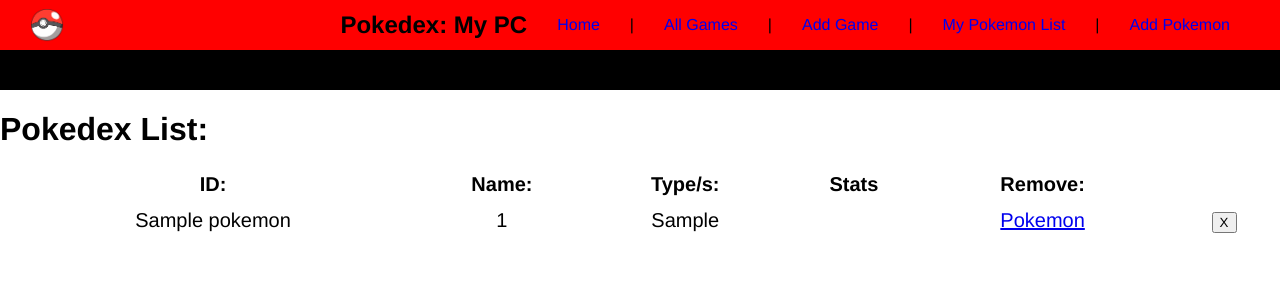
After one commit to Exiled184/Pokedex, a Node server app: page /pokemons in a window 1280 px wide. The commit adds this page. Shown: the top 300 px of the page. Run offline with Node 20, Linux system fonts and the light colour scheme; tables that the repository leaves empty hold one stand-in row (values such as "Sample post"); some libraries are stand-ins or nearby versions.

```diff
--- a/controllers/pokemons.js
+++ b/controllers/pokemons.js
@@ -1,19 +1,49 @@
-const Pokemon = require("../models/pokemon");
+const pokemon = require("../models/pokemon");
 const Game = require("../models/game");
 
 module.exports = {
-  fetchPokemon,
+  fetchPokemonData,
+  fetchPokemonList,
+  index,
+  new: newPokemon,
 };
 
-async function fetchPokemon(pokemon) {
+async function index(req, res) {
+  console.log("hello world");
+  res.render("pokemons", { pokemons: await pokemon.find({}) });
+}
+
+async function fetchPokemonData(pokemonNumber) {
   try {
-    const findPokemon = await fetch(
-      `https://pokeapi.co/api/v2/pokemon/${pokemon}`
+    const response = await fetch(
+      `https://pokeapi.co/api/v2/pokemon/${pokemonNumber}`
     );
-    const pokemonData = await findPokemon.json();
-    console.log(pokemonData);
-    return pokemonData;
+    const data = await response.json();
+    console.log(data);
+    return data;
   } catch (error) {
     console.error("Error:", error);
   }
 }
+
+async function fetchPokemonList() {
+  try {
+    const response = await fetch(`https://pokeapi.co/api/v2/pokemon?limit=151`);
+    const data = await response.json();
+    console.log(data);
+    return data;
+  } catch (error) {
+    console.error("Error:", error);
+  }
+}
+
+async function newPokemon(req, res) {
+  const pokemonList = await fetchPokemonList();
+  const pokemon = await fetchPokemonData(req.query.search_term);
+  res.render("pokemons/new", {
+    title: "Add Pokemons",
+    pokemonList,
+    pokemon,
+    errorMsg: "",
+  });
+}
--- a/public/images/Pokedex_ My PC_files/style.css
+++ b/public/stylesheets/style.css
@@ -64,20 +64,6 @@
   cursor: default;
 }
 
-#new-form {
-  display: grid;
-  grid-gap: 10px;
-  grid-template-columns: repeat(2, minmax(auto, 22rem));
-}
-
-#new-form *,
-#add-review-form *,
-#add-performer-form * {
-  font-size: 20px;
-  padding: 5px;
-  border-radius: 5px;
-}
-
 #new-form input[type="submit"] {
   grid-column: span 2;
   width: 10rem;
@@ -125,24 +111,6 @@
   font-weight: bold;
 }
 
-#add-review-form,
-#add-performer-form {
-  display: grid;
-  grid-template-columns: auto auto;
-  grid-gap: 1rem;
-  margin-bottom: 2rem;
-}
-
-#add-review-form input[type="submit"],
-#add-performer-form input[type="submit"] {
-  width: 10rem;
-  grid-column: 2 / 3;
-}
-
-hr {
-  color: #424748;
-}
-
 #badge-container {
   display: flex;
   flex-wrap: wrap;
@@ -182,14 +150,3 @@
 .login img {
   height: 30px;
 }
-
-.review-user {
-  display: flex;
-  justify-content: center;
-  align-items: center;
-}
-
-.review-user img {
-  border-radius: 50%;
-  height: 40px;
-}
--- a/routes/index.js
+++ b/routes/index.js
@@ -3,7 +3,7 @@
 
 /* GET home page. */
 router.get("/", function (req, res, next) {
-  res.render("index", { title: "Express" });
+  res.render("index", { title: "Pokedex: My PC" });
 });
 
 module.exports = router;
--- a/server.js
+++ b/server.js
@@ -7,6 +7,7 @@
 
 var indexRouter = require("./routes/index");
 var gamesRouter = require("./routes/games");
+var pokemonsRouter = require("./routes/pokemons");
 
 var app = express();
 
@@ -26,6 +27,7 @@
 
 app.use("/", indexRouter);
 app.use("/games", gamesRouter);
+app.use("/pokemons", pokemonsRouter);
 
 // catch 404 and forward to error handler
 app.use(function (req, res, next) {
--- a/views/games/new.ejs
+++ b/views/games/new.ejs
@@ -1,7 +1,7 @@
 <%- include('../partials/header') %>
 
 <h2>Enter a New Game Version</h2>
-<form action="/games" method="POST">
+<form action="/games" method="POST" class="new_game">
   <label
     >Game Version
     <select name="versionTitle">
--- a/views/partials/header.ejs
+++ b/views/partials/header.ejs
@@ -10,7 +10,7 @@
   </head>
   <body>
     <nav>
-      <img src="/public/images/Pokemon_allmode.png" />
+      <img src="../images/Pokemon_allmode.png" />
       <h1>Pokedex: My PC</h1>
       <a href="/">Home</a>
       |
@@ -18,7 +18,9 @@
       |
       <a href="/games/new">Add Game</a>
       |
-      <a href="/pokemons">All Pokemon</a>
+      <a href="/pokemons">My Pokemon List</a>
+      |
+      <a href="/pokemons/new">Add Pokemon</a>
     </nav>
     <main></main>
   </body>
--- /dev/null
+++ b/views/pokemons/index.ejs
@@ -0,0 +1,35 @@
+<%- include('../partials/header') %>
+
+<table>
+    <h1>Pokedex List:</h1>
+    <tr>
+
+      <th>ID:</th>
+      <th>Name:</th>
+      <th>Type/s:</th>
+      <th>Stats</th>
+      <th>Remove:</th>
+    </tr>
+  </thead>
+<tbody>
+  <% pokemons.forEach (function(p) { %>
+  <tr>
+    <td><%= p.name %></td>
+    <td><%= p.id %></td>
+    <td><%= p.types %></td>
+    <td><%= p.stats %></td>
+    <td><a href="/pokemons/<%= p._id %>">Pokemon</a></td>
+    <td>
+      <form
+        action="/pokemons/<%= p.id %>?_method=DELETE"
+        class="delete-form"
+        method="POST"
+      >
+        <button type="submit">X</button>
+      </form>
+    </td>
+  </tr>
+  <% }); %>
+</tbody>
+
+<%- include('../partials/footer') %>
```
Also changed, not shown: public/images/new.html (added, +16 -0 lines), routes/pokemons.js (+13 -2 lines), sandbox.js (+30 -3 lines), views/pokemons/new.ejs (+16 -13 lines), views/pokemons/show.ejs (added), 2 other files.
